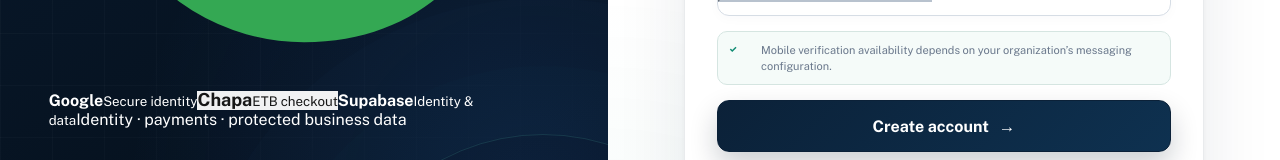
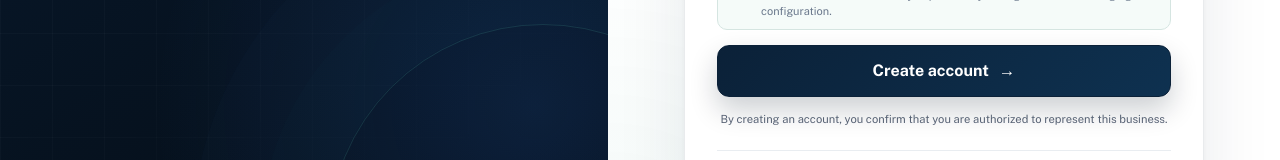
Before and after one commit to Mahiruni/hisab_erp, a Next.js app: page /auth/sign-up in a window 1280 px wide. Shown: the part 955-1115 px from the top of the page. Built offline with nearby package versions, Linux system fonts and the light colour scheme; no server answers.

Commit message:
Remove oversized Google mark from auth showcase

```diff
--- a/components/provider-orbit.tsx
+++ b/components/provider-orbit.tsx
@@ -1,15 +1,4 @@
 import { appConfig } from "../lib/config";
-
-function GoogleMark() {
-  return (
-    <svg viewBox="0 0 24 24" aria-hidden="true">
-      <path fill="#4285F4" d="M21.6 12.23c0-.72-.06-1.42-.19-2.09H12v3.96h5.38a4.6 4.6 0 0 1-2 3.02v2.57h3.24c1.9-1.75 2.98-4.33 2.98-7.46Z"/>
-      <path fill="#34A853" d="M12 22c2.7 0 4.97-.9 6.62-2.43l-3.24-2.57c-.9.6-2.05.96-3.38.96-2.61 0-4.82-1.76-5.61-4.13H3.04v2.65A10 10 0 0 0 12 22Z"/>
-      <path fill="#FBBC05" d="M6.39 13.83A6 6 0 0 1 6.08 12c0-.64.11-1.26.31-1.83V7.52H3.04A10 10 0 0 0 2 12c0 1.61.38 3.13 1.04 4.48l3.35-2.65Z"/>
-      <path fill="#EA4335" d="M12 6.04c1.47 0 2.79.51 3.83 1.5l2.87-2.88A9.64 9.64 0 0 0 12 2a10 10 0 0 0-8.96 5.52l3.35 2.65C7.18 7.8 9.39 6.04 12 6.04Z"/>
-    </svg>
-  );
-}
 
 function AppleMark() {
   return (
@@ -28,7 +17,6 @@
         <img src="/hisab-logo.svg" alt="" width="70" height="70" />
         <span><strong>Hisab ERP</strong><small>One trusted workspace</small></span>
       </div>
-      {appConfig.authProviders.google ? <span className="provider-orbit-card provider-google" data-third-party-brand><GoogleMark/><b>Google</b><small>Secure identity</small></span> : null}
       {appConfig.authProviders.apple ? <span className="provider-orbit-card provider-apple" data-third-party-brand><AppleMark/><b>Apple</b><small>Private sign-in</small></span> : null}
       <span className="provider-orbit-card provider-chapa" style={{ right: "2%", bottom: "12%", color: "#171717", background: "rgba(255,255,255,.94)" }} data-third-party-brand><strong style={{ gridRow: "1 / 3", fontSize: 18 }}>Chapa</strong><small>ETB checkout</small></span>
       <span className="provider-orbit-card provider-supabase" data-third-party-brand><i aria-hidden="true"/><b>Supabase</b><small>Identity &amp; data</small></span>
```
